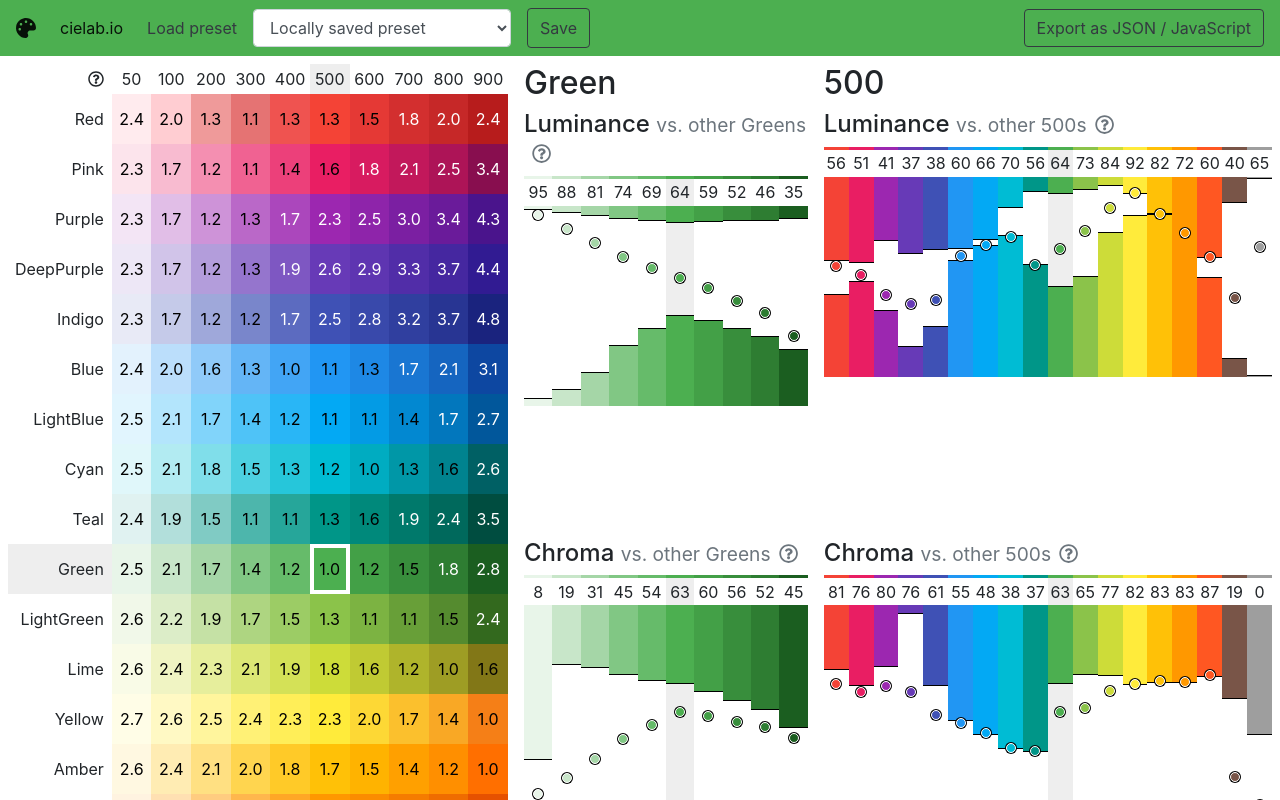
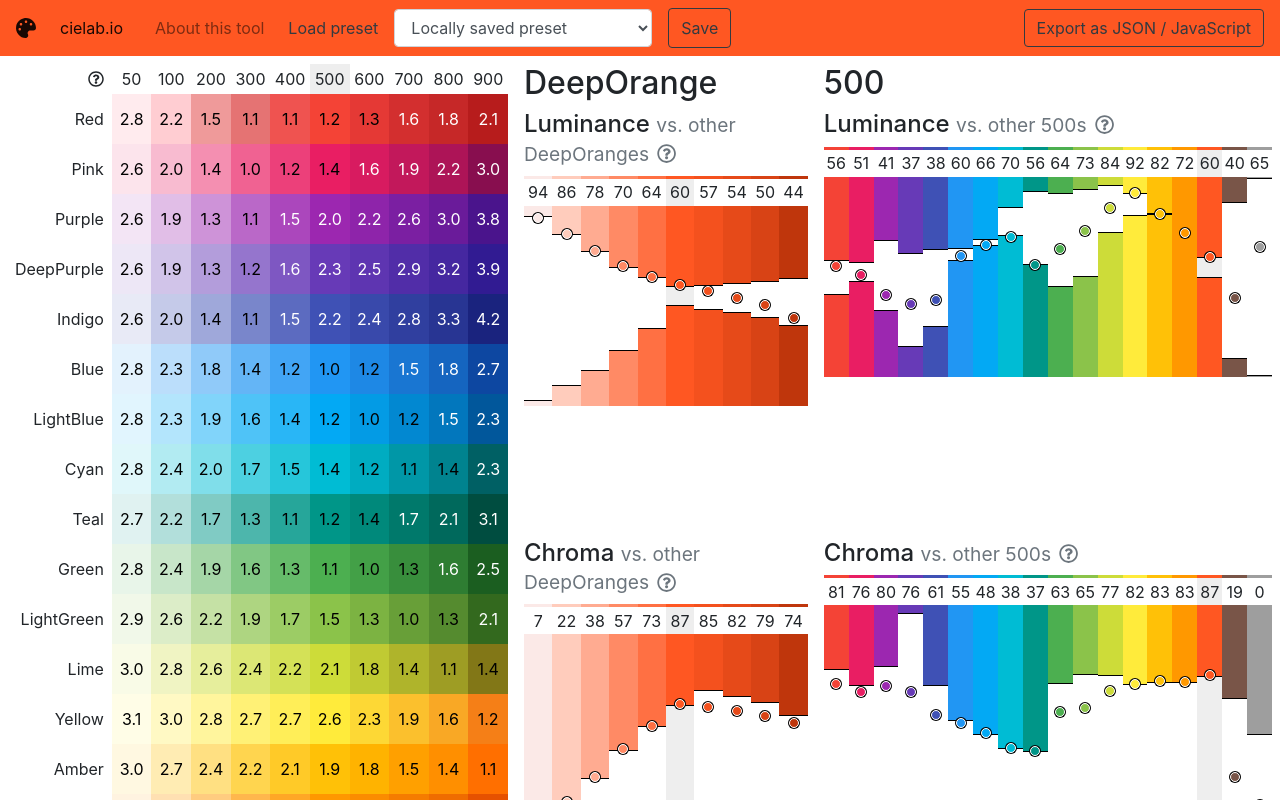
Before and after one commit to ucarion/cielab.io, a React app: page / in a window 1280 px wide. Shown: the top 800 px of the page. Built offline with nearby package versions, Linux system fonts and the light colour scheme; the HTML template or start-up script is replaced by a standard one.

Commit message:
A few minor tweaks

```diff
--- a/src/App/PaletteDisplay.tsx
+++ b/src/App/PaletteDisplay.tsx
@@ -38,7 +38,7 @@ export default function PaletteDisplay({
       <div
         style={{
           display: "flex",
-          justifyContent: "right",
+          justifyContent: "flex-end",
           alignItems: "center",
           paddingRight: "8px"
         }}
--- a/src/App/index.tsx
+++ b/src/App/index.tsx
@@ -37,8 +37,8 @@ export default function App() {
   const [isUsingLocal, setIsUsingLocal] = useState(true);
   const [{ hues, shades, colors }, setPalette] = useState(getSavedPalette());
   const [selectedColor, setSelectedColor] = useState({
-    hue: Math.round(PRESETS[0].hues.length / 2),
-    shade: Math.round(PRESETS[0].shades.length / 2)
+    hue: Math.floor((hues.length - 1) / 1.1),
+    shade: Math.floor((shades.length - 1) / 1.75)
   });
 
   const [newHueName, setNewHueName] = useState("");
@@ -51,8 +51,8 @@ export default function App() {
         : PRESETS[event.target.selectedIndex - 1];
 
     setSelectedColor({
-      hue: Math.round(preset.hues.length / 2),
-      shade: Math.round(preset.shades.length / 2)
+      hue: Math.floor((preset.hues.length - 1) / 2),
+      shade: Math.floor((preset.shades.length - 1) / 2)
     });
     setPalette(preset);
     setIsUsingLocal(event.target.selectedIndex === 0);
@@ -153,7 +153,14 @@ export default function App() {
             cielab.io
           </Nav.Link>
 
-          <Form inline className="ml-3">
+          <Nav.Link
+            className="ml-3"
+            href="https://github.com/ucarion/cielab.io"
+          >
+            About this tool
+          </Nav.Link>
+
+          <Form className="ml-3" inline>
             <Form.Label
               className={isHeaderTextWhite ? "text-light" : "text-dark"}
             >
--- a/src/App/presets.ts
+++ b/src/App/presets.ts
@@ -393,31 +393,31 @@ export const PRESETS: Palette[] = [
   },
   {
     hues: [
-      "mint-cool",
-      "cyan",
-      "blue-cool",
-      "gray-cool",
-      "blue",
-      "blue-warm",
-      "indigo-cool",
-      "indigo",
-      "indigo-warm",
-      "violet",
-      "violet-warm",
-      "magenta",
-      "red-cool",
-      "red",
-      "red-warm",
-      "orange-warm",
-      "orange",
-      "gold",
-      "yellow",
-      "gray-warm",
-      "green-warm",
-      "green",
-      "green-cool",
-      "gray",
-      "mint"
+      "CoolMint",
+      "Cyan",
+      "CoolBlue",
+      "CoolGray",
+      "Blue",
+      "WarmBlue",
+      "CoolIndigo",
+      "Indigo",
+      "WarmIndigo",
+      "Violet",
+      "VioletWarm",
+      "Magenta",
+      "CoolRed",
+      "Red",
+      "WarmRed",
+      "WarmOrange",
+      "Orange",
+      "Gold",
+      "Yellow",
+      "WarmGray",
+      "WarmGreen",
+      "Green",
+      "CoolGreen",
+      "Gray",
+      "Mint"
     ],
     shades: ["5", "10", "20", "30", "40", "50", "60", "70", "80", "90"],
     colors: [
--- a/webpack.config.js
+++ b/webpack.config.js
@@ -25,7 +25,11 @@ module.exports = {
     publicPath: "/",
     filename: "[name].bundle.js"
   },
-  plugins: [new HtmlWebpackPlugin()],
+  plugins: [
+    new HtmlWebpackPlugin({
+      title: "CIELab | Color tool based on human perception"
+    })
+  ],
   devServer: {
     historyApiFallback: true
   }
```
